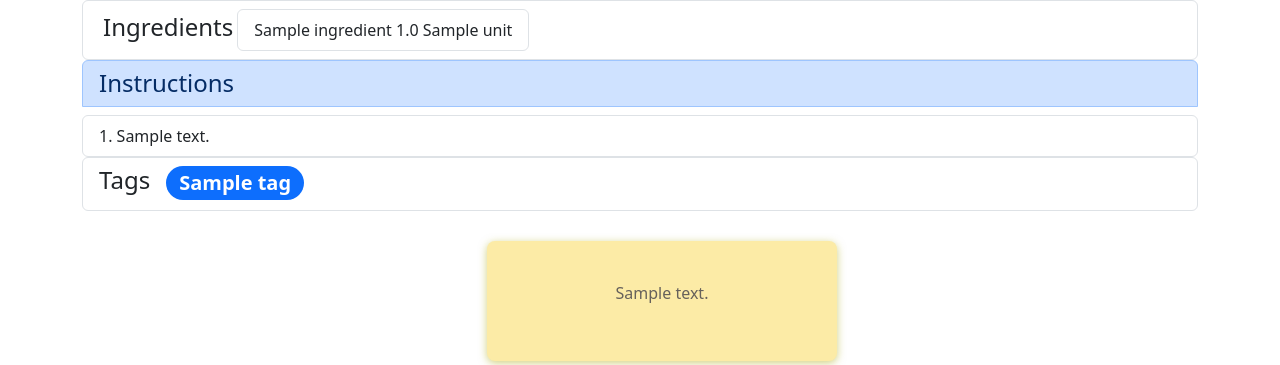
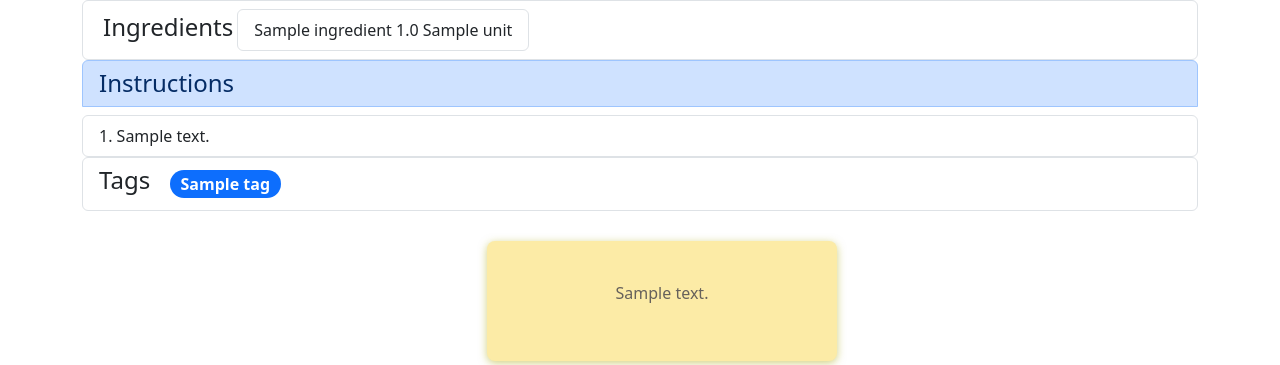
Before and after one commit to schovkla/cookbook, a Django app: template cookbook_app/templates/cookbook_app/recipe.html in a window 1280 px wide. Shown: the part 85-450 px from the top of the page. Run offline with Django 4.2, Linux system fonts and the light colour scheme; the template is opened without the code that fills it: values that come from a table or form of the project are taken from there, others are empty; tables that the repository leaves empty hold one stand-in row (values such as "Sample post"); parts of the project's set-up code (start-up, migrations or seed data) failed here and were passed over; some libraries are stand-ins or nearby versions.

Commit message:
Center tags in recipe view.

```diff
--- a/cookbook_app/templates/cookbook_app/tags.html
+++ b/cookbook_app/templates/cookbook_app/tags.html
@@ -1,10 +1,10 @@
 {% load i18n %}
 
 <div class="list-group">
-    <div class="list-group-item">
+    <div class="list-group-item  d-flex align-items-center">
         <h4 class="list-group-item-heading float-start me-3">{% trans "Tags" %}</h4>
         {% for tag in recipe.tags.all %}
-            <span class="badge rounded-pill  bg-primary fs-5">{{ tag }}</span>
+            <span class="badge rounded-pill align-middle  bg-primary fs-6 m-1">{{ tag }}</span>
         {% endfor %}
     </div>
 </div>
--- a/future_ideas.txt
+++ b/future_ideas.txt
@@ -1 +1,2 @@
-Ingredience půjde sdružovat do skupin, např. těsto a krém
+* Ingredience půjde sdružovat do skupin, např. těsto a krém
+* Tagy v receptu budou klikatelné
```
